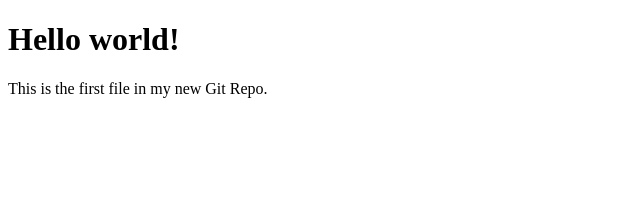
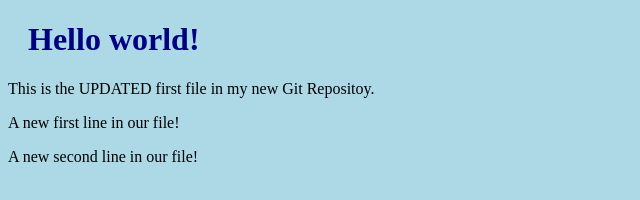
Before and after one commit to SultanBa/Vanier_RemoteWebSite1, a plain HTML site: page index.html in a window 1280 px wide. Shown: the whole page, without its empty margins (0-640 px from the left). Drawn offline with Linux system fonts and the light colour scheme.

Commit message:
Second release of Hello World!

```diff
--- a/index.html
+++ b/index.html
@@ -2,11 +2,14 @@
 <html>
 <head>
 <title>Hello World!</title>
+<link rel="stylesheet" href="bluestyle.css">
 </head>
 <body>
 
 <h1>Hello world!</h1>
-<p>This is the first file in my new Git Repo.</p>
+<p>This is the UPDATED first file in my new Git Repositoy.</p>
+<p>A new first line in our file!</p>
+<p>A new second line in our file!</p>
 
 </body>
 </html>
```
